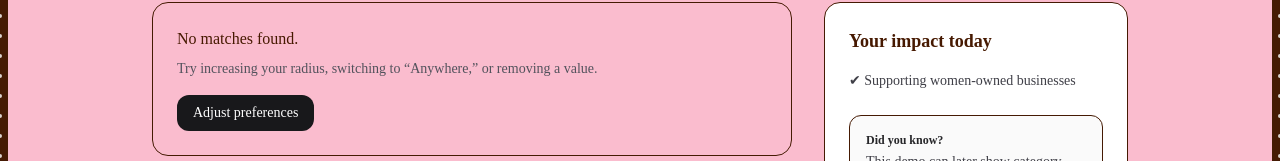
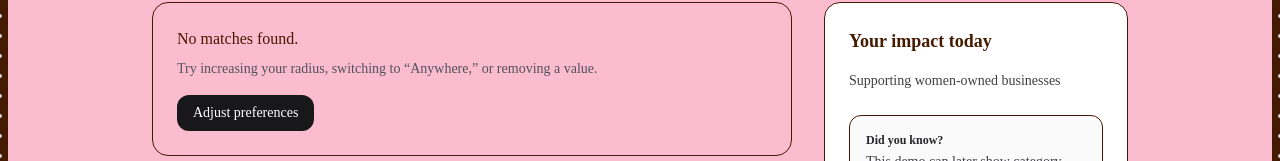
Before and after one commit to suhanikhare0104/guided-discovery-demo, a Next.js app: page /results in a window 1280 px wide. Shown: the part 194-355 px from the top of the page. Built offline with nearby package versions, Linux system fonts and the light colour scheme.

Commit message:
checkmarks
checkkmarks

```diff
--- a/app/results/page.tsx
+++ b/app/results/page.tsx
@@ -146,7 +146,7 @@ useEffect(() => {
         </div>
 
         <div className="grid gap-8 lg:grid-cols-3">
-          {/* LEFT */}
+          {}
           <section className="lg:col-span-2">
             {recs.length === 0 ? (
               <div className="rounded-2xl border border-zinc-200 p-6">
@@ -224,15 +224,15 @@ useEffect(() => {
             )}
           </section>
 
-          {/* RIGHT (sticky) */}
+          {}
           <aside className="lg:col-span-1">
             <div className="sticky top-6 rounded-2xl border border-zinc-200 bg-white p-6">
               <h3 className="text-lg font-semibold">Your impact today</h3>
 
               <div className="mt-4 space-y-2 text-sm text-zinc-700">
-                <div>✔ Supporting women-owned businesses</div>
-                {(flow.values ?? []).includes("local") && <div>✔ Prioritizing local founders</div>}
-                {(flow.values ?? []).includes("sustainable") && <div>✔ Encouraging sustainable choices</div>}
+                <div> Supporting women-owned businesses</div>
+                {(flow.values ?? []).includes("local") && <div> Prioritizing local founders</div>}
+                {(flow.values ?? []).includes("sustainable") && <div> Encouraging sustainable choices</div>}
               </div>
 
               <div className="mt-6 rounded-xl border border-zinc-100 bg-zinc-50 p-4">
```
